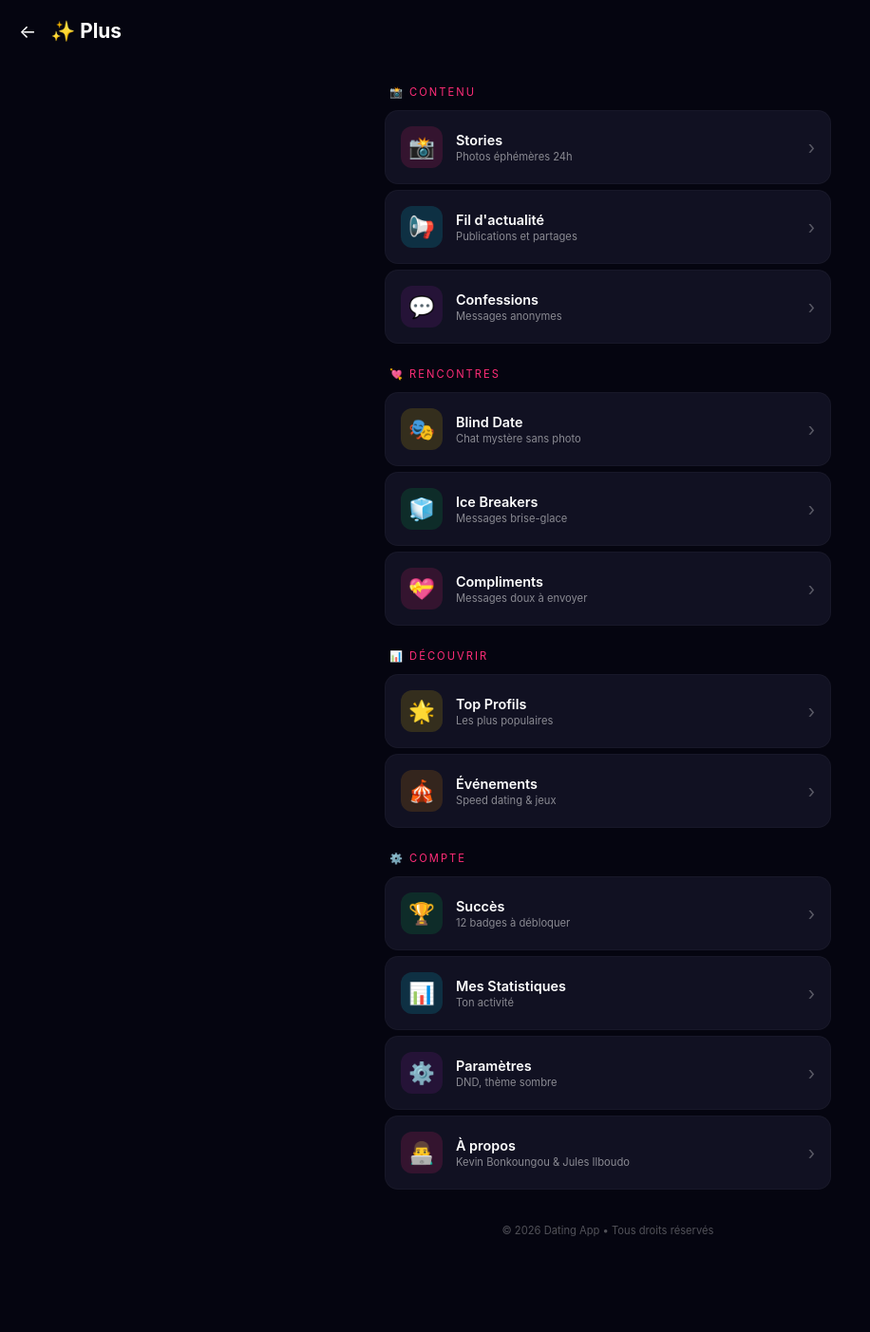
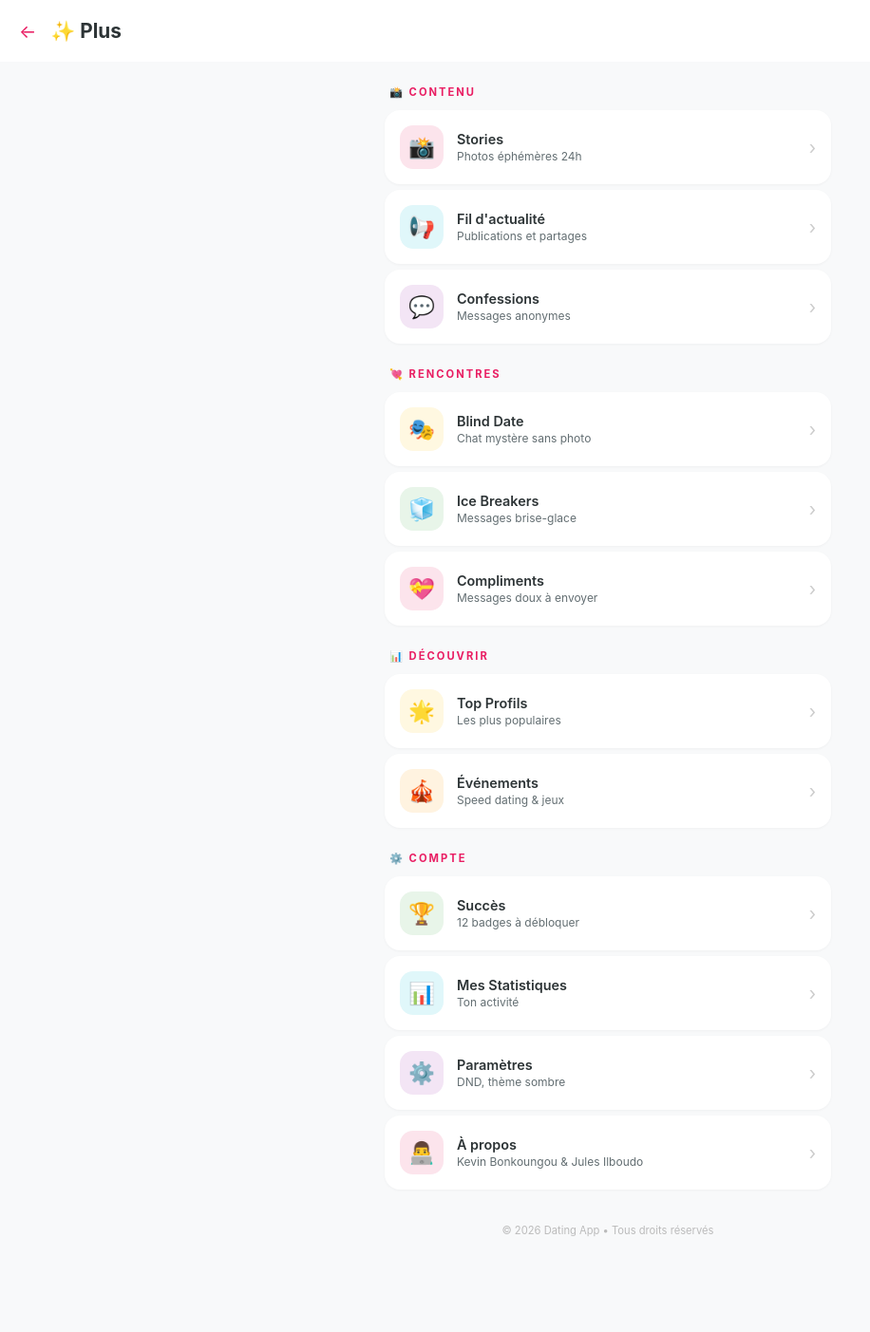
Before and after one commit to bonk28/dating-app, a Flask app: template app/templates/features.html in a window 1280 px wide. Shown: the whole page at 95% size, without its empty margins (0-916 px from the left). Run offline with Flask 3, Linux system fonts and the light colour scheme; the template is opened without the code that fills it, so the values that code supplies are empty.

Commit message:
Thème clair sur toutes les pages

```diff
--- a/app/templates/features.html
+++ b/app/templates/features.html
@@ -4,125 +4,58 @@
     <meta charset="UTF-8"><meta name="viewport" content="width=device-width, initial-scale=1.0">
     <title>Plus</title>
     <style>
-        :root{--bg:#050510;--surface:#0d0d20;--accent:#ff2d78;--card:#111122}
+        :root{--bg:#f8f9fa;--surface:#fff;--accent:#e91e63;--text:#2d3436;--sub:#636e72}
         *{margin:0;padding:0;box-sizing:border-box}
-        body{font-family:-apple-system,sans-serif;background:var(--bg);color:white;padding-bottom:70px}
-        .header{padding:20px;display:flex;align-items:center;gap:15px}
-        .header a{color:white;text-decoration:none;font-size:1.2em}
-        .header h2{font-size:1.3em}
+        body{font-family:-apple-system,sans-serif;background:var(--bg);color:var(--text);padding-bottom:70px}
+        .header{padding:20px;display:flex;align-items:center;gap:15px;background:var(--surface)}
+        .header a{color:var(--accent);text-decoration:none;font-size:1.2em}
+        .header h2{font-size:1.3em;color:var(--text)}
         .container{max-width:500px;margin:0 auto;padding:0 15px}
 
-        .section-title{font-size:.7em;text-transform:uppercase;letter-spacing:2px;color:var(--accent);margin:25px 0 12px;padding-left:5px}
+        .section-title{font-size:.7em;text-transform:uppercase;letter-spacing:2px;color:var(--accent);margin:25px 0 12px;padding-left:5px;font-weight:700}
 
-        .card{display:flex;align-items:center;gap:14px;padding:16px;background:var(--card);border-radius:14px;margin:6px 0;text-decoration:none;color:white;transition:all .2s;border:1px solid rgba(255,255,255,.03)}
-        .card:active{transform:scale(.98);background:#1a1a30}
-        .card-icon{width:44px;height:44px;border-radius:12px;display:flex;align-items:center;justify-content:center;font-size:1.4em;flex-shrink:0}
+        .card{display:flex;align-items:center;gap:14px;padding:16px;background:var(--surface);border-radius:16px;margin:6px 0;text-decoration:none;color:var(--text);transition:all .2s;box-shadow:0 1px 3px rgba(0,0,0,.04)}
+        .card:active{transform:scale(.98);background:#f1f1f1}
+        .card-icon{width:46px;height:46px;border-radius:14px;display:flex;align-items:center;justify-content:center;font-size:1.4em;flex-shrink:0}
         .card-info{flex:1}
         .card-title{font-weight:600;font-size:.9em}
-        .card-sub{font-size:.7em;opacity:.5;margin-top:2px}
-        .card-arrow{opacity:.3;font-size:1.2em}
+        .card-sub{font-size:.75em;color:var(--sub);margin-top:2px}
+        .card-arrow{color:#ccc;font-size:1.2em}
 
-        .icon-pink{background:rgba(255,45,120,.15);color:#ff2d78}
-        .icon-blue{background:rgba(0,229,255,.15);color:#00e5ff}
-        .icon-green{background:rgba(0,200,83,.15);color:#00c853}
-        .icon-gold{background:rgba(255,215,0,.15);color:#ffd700}
-        .icon-purple{background:rgba(156,39,176,.15);color:#9c27b0}
-        .icon-orange{background:rgba(255,152,0,.15);color:#ff9800}
+        .icon-pink{background:#fce4ec;color:#e91e63}
+        .icon-blue{background:#e0f7fa;color:#00acc1}
+        .icon-green{background:#e8f5e9;color:#4caf50}
+        .icon-gold{background:#fff8e1;color:#ff8f00}
+        .icon-purple{background:#f3e5f5;color:#9c27b0}
+        .icon-orange{background:#fff3e0;color:#ff9800}
 
         .badge{display:inline-block;padding:3px 8px;border-radius:8px;font-size:.6em;font-weight:700;margin-left:5px}
-        .badge-new{background:var(--accent);color:white}
-        .badge-hot{background:#ff9800;color:white}
-
-        .footer{text-align:center;padding:30px 0;opacity:.3;font-size:.7em}
+        .badge-new{background:#e91e63;color:white}.badge-hot{background:#ff9800;color:white}
+        .footer{text-align:center;padding:30px 0;color:#bbb;font-size:.7em}
     </style>
 </head>
 <body>
-    <div class="header">
-        <a href="/dashboard">←</a>
-        <h2>✨ Plus</h2>
-    </div>
+    <div class="header"><a href="/dashboard">←</a><h2>✨ Plus</h2></div>
     <div class="container">
-
         <div class="section-title">📸 Contenu</div>
-
-        <a href="/stories" class="card">
-            <div class="card-icon icon-pink">📸</div>
-            <div class="card-info"><div class="card-title">Stories</div><div class="card-sub">Photos éphémères 24h</div></div>
-            <span class="card-arrow">›</span>
-        </a>
-
-        <a href="/wall" class="card">
-            <div class="card-icon icon-blue">📢</div>
-            <div class="card-info"><div class="card-title">Fil d'actualité</div><div class="card-sub">Publications et partages</div></div>
-            <span class="card-arrow">›</span>
-        </a>
-
-        <a href="/confessions" class="card">
-            <div class="card-icon icon-purple">💬</div>
-            <div class="card-info"><div class="card-title">Confessions</div><div class="card-sub">Messages anonymes</div></div>
-            <span class="card-arrow">›</span>
-        </a>
+        <a href="/stories" class="card"><div class="card-icon icon-pink">📸</div><div class="card-info"><div class="card-title">Stories</div><div class="card-sub">Photos éphémères 24h</div></div><span class="card-arrow">›</span></a>
+        <a href="/wall" class="card"><div class="card-icon icon-blue">📢</div><div class="card-info"><div class="card-title">Fil d'actualité</div><div class="card-sub">Publications et partages</div></div><span class="card-arrow">›</span></a>
+        <a href="/confessions" class="card"><div class="card-icon icon-purple">💬</div><div class="card-info"><div class="card-title">Confessions</div><div class="card-sub">Messages anonymes</div></div><span class="card-arrow">›</span></a>
 
         <div class="section-title">💘 Rencontres</div>
-
-        <a href="/blind-date" class="card">
-            <div class="card-icon icon-gold">🎭</div>
-            <div class="card-info"><div class="card-title">Blind Date</div><div class="card-sub">Chat mystère sans photo</div></div>
-            <span class="card-arrow">›</span>
-        </a>
-
-        <a href="/icebreakers-page" class="card">
-            <div class="card-icon icon-green">🧊</div>
-            <div class="card-info"><div class="card-title">Ice Breakers</div><div class="card-sub">Messages brise-glace</div></div>
-            <span class="card-arrow">›</span>
-        </a>
-
-        <a href="/compliments" class="card">
-            <div class="card-icon icon-pink">💝</div>
-            <div class="card-info"><div class="card-title">Compliments</div><div class="card-sub">Messages doux à envoyer</div></div>
-            <span class="card-arrow">›</span>
-        </a>
+        <a href="/blind-date" class="card"><div class="card-icon icon-gold">🎭</div><div class="card-info"><div class="card-title">Blind Date</div><div class="card-sub">Chat mystère sans photo</div></div><span class="card-arrow">›</span></a>
+        <a href="/icebreakers-page" class="card"><div class="card-icon icon-green">🧊</div><div class="card-info"><div class="card-title">Ice Breakers</div><div class="card-sub">Messages brise-glace</div></div><span class="card-arrow">›</span></a>
+        <a href="/compliments" class="card"><div class="card-icon icon-pink">💝</div><div class="card-info"><div class="card-title">Compliments</div><div class="card-sub">Messages doux à envoyer</div></div><span class="card-arrow">›</span></a>
 
         <div class="section-title">📊 Découvrir</div>
-
-        <a href="/top-profiles" class="card">
-            <div class="card-icon icon-gold">🌟</div>
-            <div class="card-info"><div class="card-title">Top Profils</div><div class="card-sub">Les plus populaires</div></div>
-            <span class="card-arrow">›</span>
-        </a>
-
-        <a href="/events" class="card">
-            <div class="card-icon icon-orange">🎪</div>
-            <div class="card-info"><div class="card-title">Événements</div><div class="card-sub">Speed dating & jeux</div></div>
-            <span class="card-arrow">›</span>
-        </a>
+        <a href="/top-profiles" class="card"><div class="card-icon icon-gold">🌟</div><div class="card-info"><div class="card-title">Top Profils</div><div class="card-sub">Les plus populaires</div></div><span class="card-arrow">›</span></a>
+        <a href="/events" class="card"><div class="card-icon icon-orange">🎪</div><div class="card-info"><div class="card-title">Événements</div><div class="card-sub">Speed dating & jeux</div></div><span class="card-arrow">›</span></a>
 
         <div class="section-title">⚙️ Compte</div>
-
-        <a href="/achievements-page" class="card">
-            <div class="card-icon icon-green">🏆</div>
-            <div class="card-info"><div class="card-title">Succès</div><div class="card-sub">12 badges à débloquer</div></div>
-            <span class="card-arrow">›</span>
-        </a>
-
-        <a href="/my-stats" class="card">
-            <div class="card-icon icon-blue">📊</div>
-            <div class="card-info"><div class="card-title">Mes Statistiques</div><div class="card-sub">Ton activité</div></div>
-            <span class="card-arrow">›</span>
-        </a>
-
-        <a href="/settings" class="card">
-            <div class="card-icon icon-purple">⚙️</div>
-            <div class="card-info"><div class="card-title">Paramètres</div><div class="card-sub">DND, thème sombre</div></div>
-            <span class="card-arrow">›</span>
-        </a>
-
-        <a href="/about" class="card">
-            <div class="card-icon icon-pink">👨‍💻</div>
-            <div class="card-info"><div class="card-title">À propos</div><div class="card-sub">Kevin Bonkoungou & Jules Ilboudo</div></div>
-            <span class="card-arrow">›</span>
-        </a>
-
+        <a href="/achievements-page" class="card"><div class="card-icon icon-green">🏆</div><div class="card-info"><div class="card-title">Succès</div><div class="card-sub">12 badges à débloquer</div></div><span class="card-arrow">›</span></a>
+        <a href="/my-stats" class="card"><div class="card-icon icon-blue">📊</div><div class="card-info"><div class="card-title">Mes Statistiques</div><div class="card-sub">Ton activité</div></div><span class="card-arrow">›</span></a>
+        <a href="/settings" class="card"><div class="card-icon icon-purple">⚙️</div><div class="card-info"><div class="card-title">Paramètres</div><div class="card-sub">DND, thème sombre</div></div><span class="card-arrow">›</span></a>
+        <a href="/about" class="card"><div class="card-icon icon-pink">👨‍💻</div><div class="card-info"><div class="card-title">À propos</div><div class="card-sub">Kevin Bonkoungou & Jules Ilboudo</div></div><span class="card-arrow">›</span></a>
         <div class="footer">© 2026 Dating App • Tous droits réservés</div>
     </div>
 </body>
```
Also changed, not shown: app/templates/dashboard.html (+9 -9 lines).
